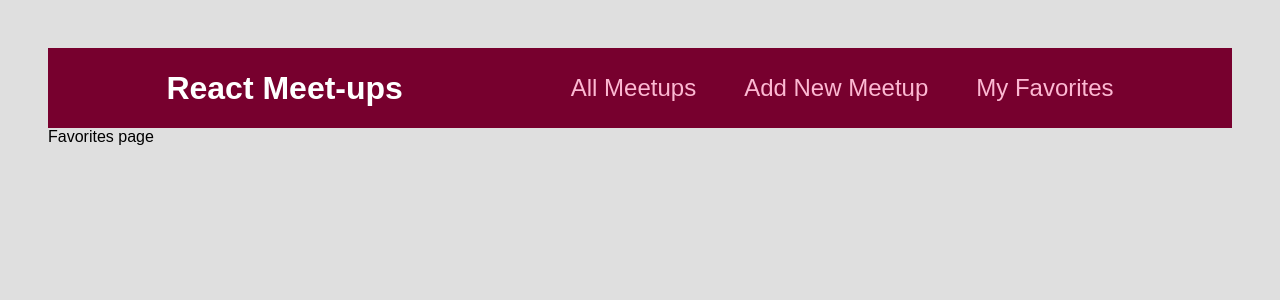
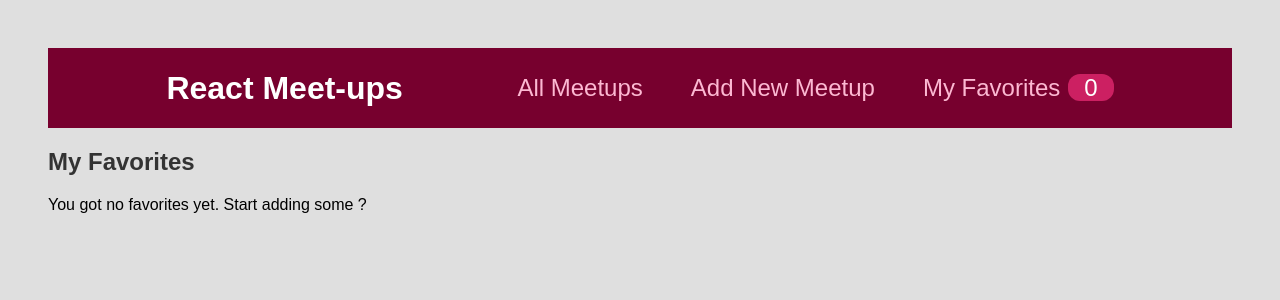
Before and after one commit to AmmarElwardani/meet-up-react, a React (Create React App) app: page /favorites in a window 1280 px wide. Shown: the top 300 px of the page. Built offline with nearby package versions, Linux system fonts and the light colour scheme.

Commit message:
rendering the favorites page

```diff
--- a/src/components/layout/MainNavigation.js
+++ b/src/components/layout/MainNavigation.js
@@ -1,6 +1,9 @@
+import { useContext } from "react";
 import { Link } from "react-router-dom";
-import  classes from './MainNavigation.module.css'
+import  classes from './MainNavigation.module.css';
+import FavoritesContext from "../../store/favorites-context";
 const MainNavigation = () => {
+  const favoritesCtx = useContext(FavoritesContext);
   return (
     <header className= {classes.header}>
       <div className= {classes.logo}>React Meet-ups</div>
@@ -13,7 +16,10 @@
             <Link to='/new-meetup'>Add New Meetup</Link>
           </li>
           <li>
-            <Link to='/favorites'>My Favorites</Link>
+            <Link to='/favorites'>
+              My Favorites
+              <span className={classes.badge}>{favoritesCtx.totalFavorites}</span>
+              </Link>
           </li>
         </ul>
       </nav>
--- a/src/pages/Favorites.js
+++ b/src/pages/Favorites.js
@@ -1,5 +1,23 @@
+import { useContext } from "react";
+import FavoritesContext from "../store/favorites-context";
+import MeetupList from "../components/meetups/MeetupList";
 const FavoritesPage = () => {
-  return <div>Favorites page</div>;
+  const favoritesCtx = useContext(FavoritesContext);
+
+  let content;
+
+  if (favoritesCtx.totalFavorites === 0) {
+    content = <p>You got no favorites yet. Start adding some ?</p>;
+  } else {
+    content = <MeetupList meetups={favoritesCtx.favorites} />;
+  }
+
+  return (
+    <section>
+      <h1>My Favorites</h1>
+      {content}
+    </section>
+  );
 };
 
 export default FavoritesPage;
```
